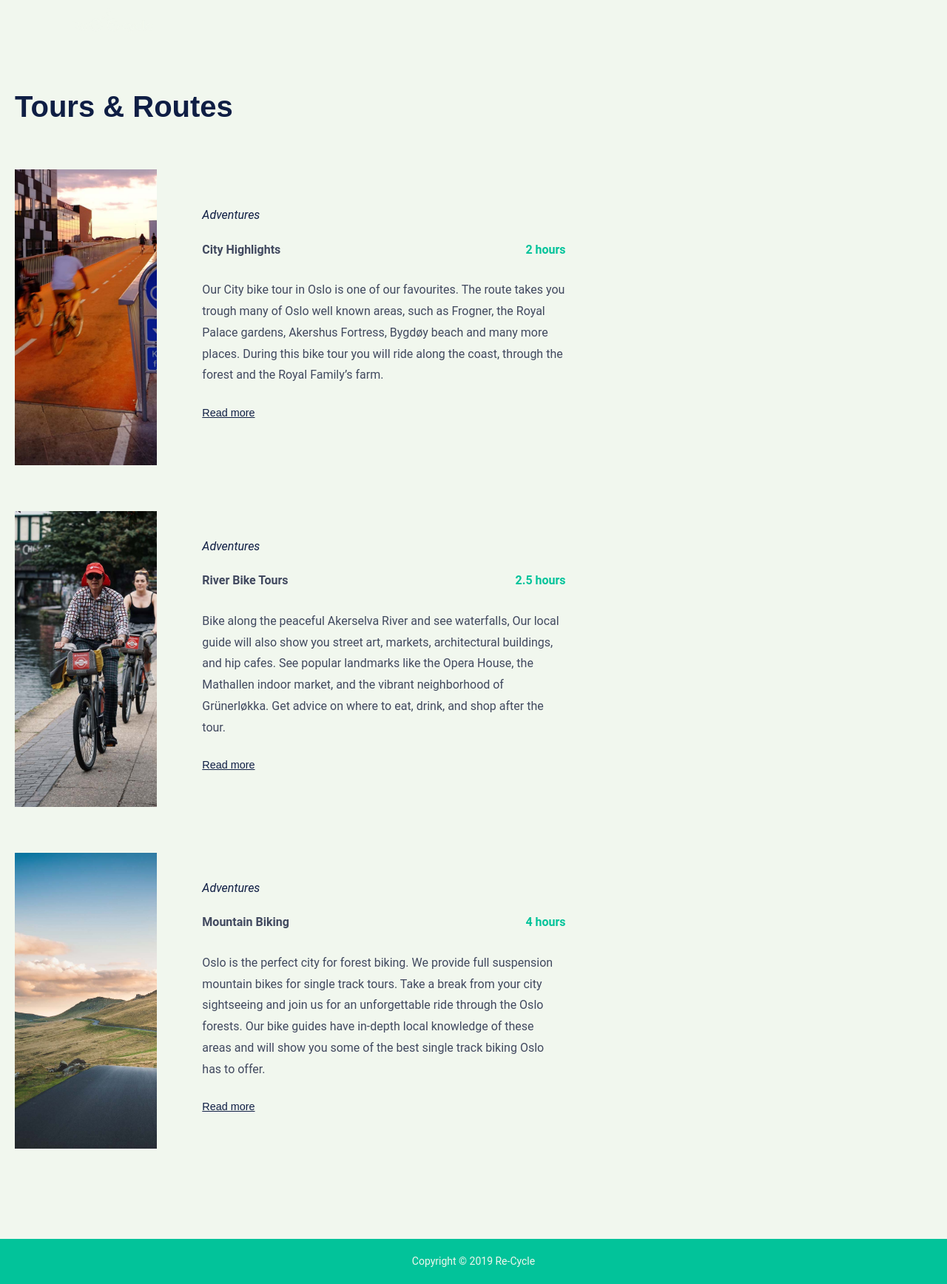
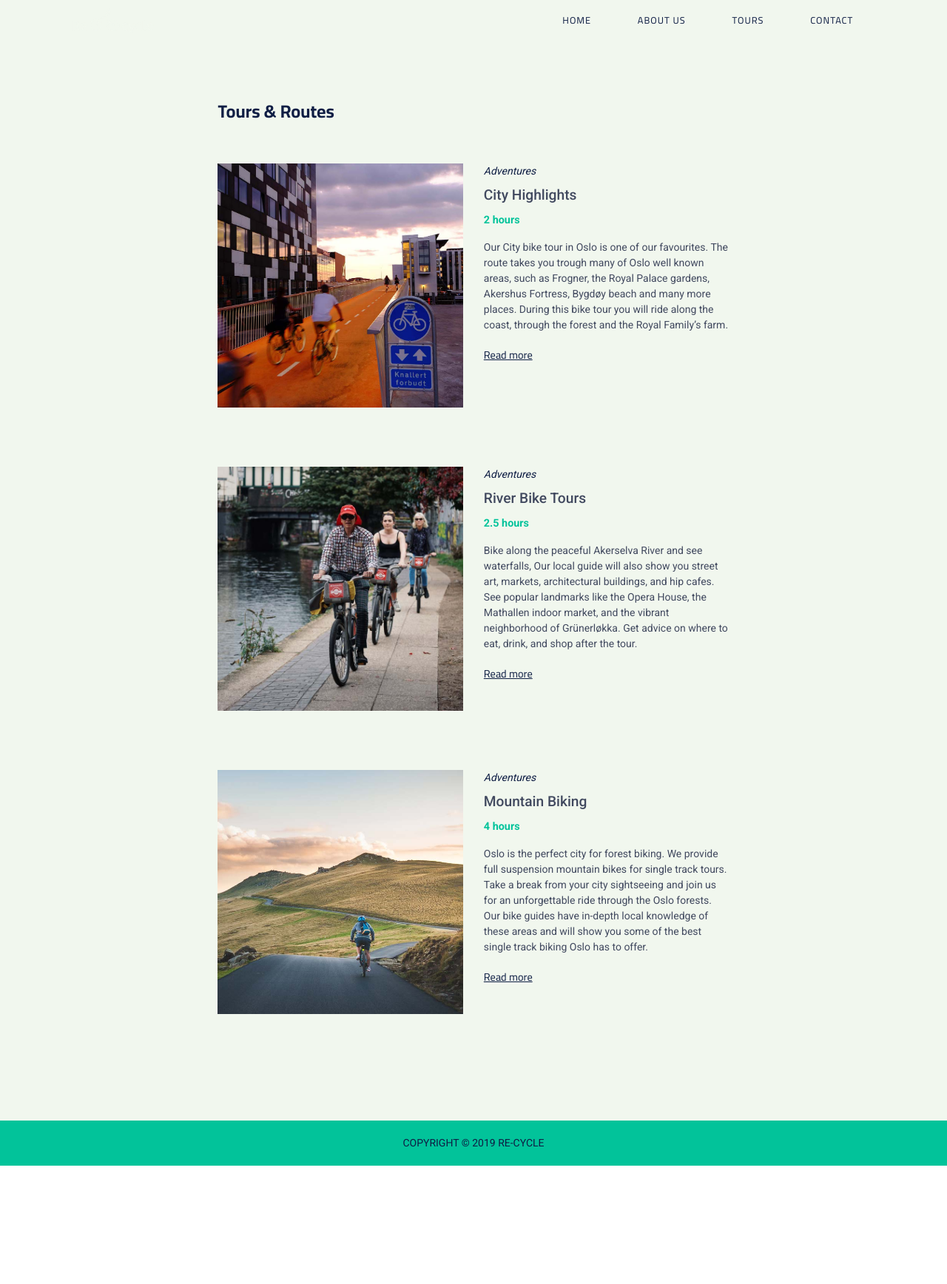
Before and after one commit to faridaalin/Recycle, a plain HTML site: page tours.html in a window 1280 px wide. Shown: the whole page at 74% size. After the commit the page ends 1576 px from the top, so only its background shows below. Drawn offline with Linux system fonts and the light colour scheme.

Commit message:
code clean up

```diff
--- a/stylesheet.css
+++ b/stylesheet.css
@@ -1,23 +1,44 @@
-*, html,
+*,
+html,
 body {
   box-sizing: border-box;
   padding: 0;
   margin: 0;
 }
 
+html {
+  height: 100%;
+}
+
+body {
+  font-family: "Roboto", sans-serif;
+  display: flex;
+  flex-direction: column;
+  min-height: 100%;
+}
 :root {
---clr-white: #F1F7EE;
+  --clr-white: #f1f7ee;
   --clr-green: #02c39a;
---clr-dark-blue: #0F1E44;
+  --clr-dark-blue: #0f1e44;
   --clr-text: #41495f;
 }
 
-body {
-    font-family: 'Roboto', sans-serif;
+main {
+  flex: 1;
 }
+
 
 img {
   width: 100%;
+}
+
+.img-container {
+  width: 100%;
+  height: 200px;
+  width: 100%;
+  background-size: cover;
+  background-position: center;
+  background-repeat: no-repeat;
 }
 
 h1,
@@ -28,12 +49,11 @@ h4 {
 }
 
 h1 {
-    font-family: 'Cairo', sans-serif;
+  font-family: "Cairo", sans-serif;
   padding-top: 2rem;
   padding-bottom: 2rem;
   font-size: 1.2rem;
 }
-
 
 h2 {
   font-size: 17px;
@@ -42,7 +62,7 @@ h2 {
 
 h3 {
   font-size: 15px;
-    font-family: 'Roboto', sans-serif;
+  font-family: "Roboto", sans-serif;
   font-weight: 400;
 }
 
@@ -57,10 +77,10 @@ p {
 
 a {
   text-decoration: none;
-    font-family: 'Cairo', sans-serif;
+  font-family: "Cairo", sans-serif;
   text-transform: uppercase;
   font-size: 25px;
-    color: var(--clr-green)
+  color: var(--clr-green);
 }
 
 .logo img {
@@ -74,20 +94,19 @@ a {
   margin-left: 2rem;
 }
 
-
 .btn-container {
   text-align: center;
 }
 
 .btn {
-
   border-radius: 3px;
-    padding: 10px 25px;
+  padding: 14px 33px;
   display: inline-block;
-    font-size: 0.8rem;
-    color: var(--clr-white);
-    border: 2px solid var(--clr-green);
+  font-size: 0.9rem;
+  color: var(--clr-dark-blue);
+  background: var(--clr-green);
   box-shadow: 0px 0px 2px var(--clr-green);
+  font-weight: 700;
 }
 
 .btn a {
@@ -95,12 +114,20 @@ a {
 }
 
 .btn:hover {
- background:var(--clr-green);
+  background: #078a6e;
+}
+.about-wrapper,
+.tour-wrapper,
+.contact-wrapper {
+  background: #f1f7ee;
+  padding: 0 5%;
+  padding-top: 4rem;
+  padding-bottom: 4rem;
 }
 
-
 /*NAV*/
-.header-home {
+.header-home,
+.header {
   background: transparent;
   position: fixed;
   top: 0;
@@ -126,13 +153,12 @@ a {
   z-index: 100;
 }
 
-
 .nav-links {
   text-align: center;
   padding-top: 7.5rem;
   display: none;
   list-style: none;
-    background: var(--clr-white);
+  background: #dfe4dc;
   transform: translateY(-47px);
   position: absolute;
   top: 0;
@@ -141,40 +167,31 @@ a {
   z-index: -10;
 }
 
-
-
 .nav-links a {
-    padding: 10% 0;
+  padding: 30px 0;
   display: block;
   margin: 0;
 }
 
-.toggle:checked+.mobile-menu+.nav-links {
+.toggle:checked + .mobile-menu + .nav-links {
   display: block;
 }
-.toggle:checked+.mobile-menu {
+.toggle:checked + .mobile-menu {
   color: var(--clr-green);
 }
-
-
 
 .nav-links a {
   clear: right;
   text-decoration: none;
-    color: var(--clr-green);
+  color: var(--clr-dark-blue);
   text-transform: uppercase;
   letter-spacing: 1px;
   font-size: 14px;
 }
-
 /*----END NAV-----*/
 
 
-
-
-
-/*---MAIN PAGE---*/
-
+/*---HOME---*/
 .image-bg {
   width: 100%;
   line-height: 1.5;
@@ -196,32 +213,31 @@ a {
 }
 
 .alpha-bg h1 {
-    color: var(--clr-white);
+  color: var(--clr-green);
   text-align: center;
+  text-transform: uppercase;
 }
-
 
 .alpha-bg p {
   padding-bottom: 1.5rem;
   font-size: 1rem;
-    font-weight: 100;
+  font-weight: 300;
   color: var(--clr-white);
   text-align: center;
 }
 
 .intro {
-    background: #F1F7EE;
+  background: #f1f7ee;
   padding: 6rem 20px;
 }
 
 .intro section p {
   line-height: 1.8;
-    font-weight: 100;
+  font-weight: 300;
 }
 .intro-header h2 {
   margin-bottom: 2rem;
 }
-
 
 .content-wrapper section {
   margin: 40px 0;
@@ -234,30 +250,28 @@ footer {
   padding: 20px 0;
 }
 
-
 footer p {
-    color: #F1F7EE;
+  color:var(--clr-dark-blue);
   text-align: center;
   margin: 0;
+  text-transform: uppercase;
+}
+footer {
+  margin-top: auto;
 }
 
-/*---END MAIN PAGE---*/
-
+/*---END HOME---*/
 
 
 
 /*---ABOUT US---*/
-
-.header .mobile-menu{
+.header .mobile-menu {
   color: var(--clr-green);
 }
 
-.about-wrapper, .tour-wrapper, .contact-wrapper {
-    background: #F1F7EE;
-    padding: 60px 20px;
-}
-
 .container {
+  max-width: 350px;
+  margin: 0 auto;
   display: -webkit-box;
   display: -ms-flexbox;
   display: flex;
@@ -277,67 +291,47 @@ footer p {
   width: 100%;
 }
 
-.bg-img-team {
-    background: url(images/team.jpg) no-repeat;
-    width: 100%;
-    line-height: 1.5;
-    background-size: cover;
-    height: 400px;
-    background-position: center;
+.about-wrapper .img-container {
+  background-image: url(images/team.jpg);
 }
-
 /*---END ABOUT US---*/
-
-
 
 
 
 /*---TOURS---*/
 .inner-container-bg {
-    background: #F1F7EE;
+  background: #f1f7ee;
 }
 
-.bg-img-city {
-    background: url(images/city-biking-small.jpg) no-repeat;
-    width: 100%;
-    line-height: 1.5;
-    background-size: cover;
-    height: 400px;
-    background-position: center;
+.tour-container:nth-child(2) .img-container {
+  background-image: url(images/city-biking-small.jpg);
 }
-
-.bg-img-river {
-    background: url(images/river-biking-small.jpg) no-repeat;
-    width: 100%;
-    line-height: 1.5;
-    background-size: cover;
-    height: 400px;
-    background-position: center;
+.tour-container:nth-child(3) .img-container {
+  background-image: url(images/river-biking-small.jpg);
 }
-
-.bg-img-mountain {
-    background: url(images/mountain-biking-small.jpg) no-repeat;
-    width: 100%;
-    line-height: 1.5;
-    background-size: cover;
-    height: 400px;
-    background-position: center;
-
+.tour-container:nth-child(4) .img-container {
+  background-image: url(images/mountain-biking-small.jpg);
+  background-position: right center;
 }
 
 .adventures {
-    color: #0F1E44;
+  color: #0f1e44;
   font-style: italic;
   padding-bottom: 0;
   margin-bottom: 0;
 }
 
 .card-title {
-    font-weight: 600;
+  font-weight: 500;
   margin-top: 0.5rem;
   margin-bottom: 1rem;
   display: flex;
-    justify-content: space-between;
+  flex-direction: column;
+}
+
+.card-title span {
+  font-size: 0.9rem;
+  padding-top: 0.5rem;
 }
 
 .time {
@@ -346,7 +340,7 @@ footer p {
 }
 
 .tour-container {
-    margin-bottom: 5%;
+  margin-bottom: 25%;
 }
 
 .tour-content {
@@ -358,9 +352,8 @@ footer p {
   margin-bottom: 30px;
 }
 
-
-.tour-content-right a {
-    color: #0F1E44;
+.content-container a {
+  color: #0f1e44;
   text-decoration: underline;
   font-size: 0.9rem;
   text-transform: inherit;
@@ -369,11 +362,9 @@ footer p {
 
 
 
-
 /*---CONTACT---*/
 .contact-wrapper {
-    background: #F1F7EE;
-    padding-bottom: 30%;
+  background: #f1f7ee;
 }
 
 .inner-container {
@@ -383,7 +374,6 @@ footer p {
   height: 100%;
   width: 100%;
 }
-
 
 .contact-flex {
   display: -webkit-box;
@@ -398,13 +388,11 @@ footer p {
   font-size: 13px;
 }
 
-
 .inner-contact-title {
-    font-size: 1.6em;
+  font-size: 0.9rem;
   padding-bottom: 5%;
   font-weight: 500;
 }
-
 
 .inner-contact-title .adress {
   margin-top: 20%;
@@ -412,17 +400,19 @@ footer p {
 
 form {
   width: 100%;
+
 }
 
 .contact-info {
   font-size: 0.7rem;
 }
-.contact-info p{
+.contact-info p {
   margin: 0;
+  font-size: 0.7rem;
 }
 .txt-form {
   font-size: 0.8rem;
-    border: 1px solid #0F1E44;
+  border: 1px solid #0f1e44;
   margin: 15px 0;
   padding: 12px 6px;
   border-radius: 3px;
@@ -446,14 +436,13 @@ textarea {
   background: none;
   outline: none;
   margin-top: 6px;
-
 }
-
 
 .btn-form {
   color: var(--clr-dark-blue);
   width: 100%;
   text-align: center;
+  padding: 7px 33px;
 }
 
 .inner-contact-form div {
@@ -462,14 +451,107 @@ textarea {
 /*--END CONTACT--*/
 
 
+
+
+
+@media only screen and (min-width: 600px) {
+
+  .img-container {
+    height: 330px;
+  }
+  h1 {
+    font-size: 1.5rem;
+  }
+  h2 {
+    font-size: 22px;
+  }
+  h3 {
+    font-size: 18px;
+  }
+
+  .alpha-bg p {
+    padding-bottom: 5.5rem;
+  }
+
+  .outer-section,
+  .img-content,
+  .section-title,
+  .container {
+    max-width: 580px;
+    margin: 0 auto;
+  }
+
+  .section-title {
+    margin-top: 3rem;
+  }
+
+  .tour-container {
+    padding-bottom: 5rem;
+  }
+
+
+  .img-content p {
+    width: 76%;
+    margin: 0 auto;
+  }
+
+  .container {
+    flex-direction: row;
+    align-items: flex-start;
+    justify-content: space-between;
+  }
+
+  .tour-container {
+    justify-content: space-between;
+  }
+
+  .adventures {
+    margin-top: 0;
+  }
+
+  .img-container,
+  .tour-container .content-container,
+  .inner-container-2 {
+    width: 48%;
+  }
+
+  .content-right {
+    margin-top: 0;
+  }
+
+  /*Contact*/
+
+  .inner-container {
+    flex-direction: column;
+    align-items: baseline;
+    width: 30%;
+  }
+  .txt-form:nth-child(1) {
+    margin-top: 0;
+  }
+  form {
+    width: 300px;
+    margin-right: 41%;
+  }
+
+  .contact-info {
+    padding-bottom: 1rem;
+  }
+}
+
+
 @media only screen and (min-width: 850px) {
+
+    .alpha-bg .img-content p {
+    width: 57%;
+  }
 
   nav {
     max-width: 90%;
     padding: 1.5% 0 0;
     margin: 0 auto;
     display: flex;
-        justify-content: space-between;
+    justify-content: flex-end;
     align-items: center;
     height: 100%;
     padding: 0;
@@ -477,28 +559,43 @@ textarea {
 
   .logo {
     margin-top: 0;
+    margin-right: auto;
   }
   .nav-links {
+    position: inherit;
+    transform: inherit;
+    background: transparent;
     margin-top: 0;
     padding-top: 0;
     display: flex;
     justify-content: space-evenly;
     align-items: center;
     width: 45%;
+    z-index: 1001;
+  }
+  .header-home .nav-links a {
+    color: var(--clr-white);
+  }
+
+  .header {
+    background: var(--clr-white);
   }
   .nav-links a {
     font-size: 0.8rem;
+    padding: 0;
+  }
 
-    }
   .nav-links li {
-        border-bottom-color: transparent;
+    border-bottom: 2px solid transparent;
     font-size: 0.8rem;
+    padding-bottom: 0.3rem;
   }
 
   li:hover {
-        border-bottom-color: #F1F7EE;
+    border-bottom-color: var(--clr-green);
     transition: border-bottom 0.5s ease-in-out;
   }
+
   .mobile-menu {
     display: none;
   }
@@ -511,33 +608,43 @@ textarea {
     width: 80%;
   }
 
-        /*--ABOUT US --*/
-        .inner-container-1,
-        .inner-container-2 {
-            width: 80%;
+  .btn-container .btn {
+    padding: 9px 24px;
+    font-size: 13px;
   }
 
-        .content-right {
-            height: 400px;
+  .section-title {
+    padding-top: 4rem;
+    padding-bottom: 3rem;
+  }
+  .alpha-bg .img-content {
+    max-width: 810px;
+  }
+
+
+  .alpha-bg h1 {
+    font-size: 1.5rem;
+  }
+
+
+  /*--ABOUT US --*/
+
+  .about-wrapper .img-container {
+    width: 50%;
+  }
+
+  .inner-container-2 {
+    width: 48%;
   }
 
   .content-right p {
-            padding: 5% 2% 2% 3%;
     line-height: 2;
-            font-size: 1.2em;
+    margin-top: 0;
   }
-
 
   .tour-content-right {
     height: 600px;
   }
-
-        .tour-title,
-        .about-title,
-        .contact-title {
-            font-size: 2.5em;
-        }
-
 
   /*---CONTACT---*/
   .contact-flex {
@@ -558,223 +665,65 @@ textarea {
     height: 100vh;
   }
 
+  .intro {
+    padding-left: 0;
+    padding-right: 0;
+  }
+
   .content-wrapper {
-            display: -webkit-box;
-            display: -ms-flexbox;
     display: flex;
-            -webkit-box-orient: horizontal;
-            -webkit-box-direction: normal;
-                -ms-flex-direction: row;
     flex-direction: row;
+    justify-content: space-between;
+    align-items: center;
+  }
+
+  .content-wrapper div {
+    width: 46%;
   }
 
   .intro-header h1 {
     margin-bottom: 0.5em;
   }
-
-        .btn {
-            padding: 12px 24px;
-            font-size: 16px;
-        }
-
 }
 
 
-
 @media only screen and (min-width: 1000px) {
-
   .logo {
     left: 200px;
   }
 
-    /*MAIN PAGE---*/
-    .outer-section {
-        width: 80%;
+  .outer-section, .container
+  .img-content,
+  .section-title,
+  .container {
+    max-width: 60%;
     margin: 0 auto;
-        padding: 30px 0;
   }
 
   .img-content {
     width: 60%;
-        margin: 0 auto;
     padding: 10% 0 5% 0;
+  }
 
+
+  .intro section p,
+  .content-right p,
+  .contact-info p {
+    font-size: 0.8rem;
+  }
+  .inner-contact-title {
+    font-size: 0.9rem;
+    font-weight: 500;
   }
 
   .content-wrapper h3 {
     text-align: left;
   }
-
-    .btn {
-        font-size: 20px;
-        padding: 15px 34px;
+  .card-title {
+    font-size: 1.2rem;
   }
-
-    footer {
-        text-align: center;
-    }
-
-
-    /*--ABOUT US --*/
-    .container {
-        -webkit-box-orient: horizontal;
-        -webkit-box-direction: normal;
-            -ms-flex-direction: row;
-                flex-direction: row;
-        -webkit-box-align: normal;
-            -ms-flex-align: normal;
-                align-items: normal;
-        width: 65%
-    }
-
-    .bg-img-team {
-        background: url(images/team-big.jpg) no-repeat;
-        width: 100%;
-        line-height: 1.5;
-        background-size: cover;
-        height: 400px;
-        background-position: center center;
-
-    }
-
-    .inner-container-2 {
-        display: -webkit-box;
-        display: -ms-flexbox;
-        display: flex;
-        -webkit-box-align: center;
-            -ms-flex-align: center;
-                align-items: center;
-        -webkit-box-pack: center;
-            -ms-flex-pack: center;
-                justify-content: center;
-    }
-
-    .content-right {
-        display: -webkit-box;
-        display: -ms-flexbox;
-        display: flex;
-        -webkit-box-align: center;
-            -ms-flex-align: center;
-                align-items: center;
-        -webkit-box-pack: center;
-            -ms-flex-pack: center;
-                justify-content: center;
-    }
-
-    .content-right p {
-        padding: 5% 5%;
-        line-height: 1.8;
-        font-size: 1.1em;
-    }
-
-    /*---TOURS---*/
-    .tour-title {
-        padding: 5% 0 0 0;
-    }
-
-
-    .bg-img-city {
-        background: url(images/city-biking-big.jpg) no-repeat;
-        width: 100%;
-        line-height: 1.5;
-        background-size: cover;
-        height: 400px;
-        background-position: center;
-    }
-
-    .bg-img-river {
-        background: url(images/river-biking-big.jpg) no-repeat;
-        width: 100%;
-        line-height: 1.5;
-        background-size: cover;
-        height: 400px;
-        background-position: center;
-    }
-
-    .bg-img-mountain {
-        background: url(images/mountain_biking_big.jpg) no-repeat;
-        width: 100%;
-        line-height: 1.5;
-        background-size: cover;
-        height: 400px;
-        background-position: center;
-
-    }
-
-    .city-mobile,
-    .river-mobile,
-    .mountain-mobile {
-        display: none;
-    }
-
-    .city-desktop,
-    .river-desktop,
-    .mountain-desktop {
-        display: block;
-    }
-
-    .tour-container {
-        margin-top: 5%;
-    }
-
-    .tour-content-right {
-        display: block;
-        padding: 0 10%;
-    }
-
-    .tour-content-right p {
-        padding: 0;
-        font-size: 1em;
-        padding-bottom: 2%;
-    }
-
-    .tour-content-right-city,
-    .tour-content-right-river,
-    .tour-content-right-mountain {
-        height: auto;
-    }
-
-
-    .adventures,
-    .time {
-        font-size: 1em;
-    }
-
-    .card-title {
-        font-size: 1.5em;
-
-
-    }
-
-    .tour-container-reverse {
-        -webkit-box-orient: horizontal;
-        -webkit-box-direction: reverse;
-            -ms-flex-direction: row-reverse;
-                flex-direction: row-reverse;
-    }
-
 
   .tour-content-right a {
     padding: 0;
-
-    }
-
-
-    /*----CONTACT----*/
-
-    .contact-flex {
-        display: block;
-    }
-
-    .txt-form {
-        width: 500px;
-    }
-
-    .contact-info-container {
-        margin: 20px;
-    }
-
-    .btn-form {
-        border-radius: 5px;
   }
 }
--- a/tours.html
+++ b/tours.html
@@ -8,14 +8,14 @@
     <meta name="description" content="This webiste offers guided cyling tours in Oslo">
     <meta name="keywords" content="cycling, exploring, adventure, Norway, Oslo">
     <meta name="author" content="Farida Alin">
-    <link href="https://fonts.googleapis.com/css?family=Barlow:300i,400,500|Ubuntu:500,700&display=swap"
-        rel="stylesheet">
+    <link href="https://fonts.googleapis.com/css2?family=Cairo:wght@400;600;700;900&family=Roboto:wght@100;300;400;500;700&display=swap" rel="stylesheet">
+    <link href="https://fonts.googleapis.com/css2?family=Roboto:wght@100;300;400;500;700&display=swap" rel="stylesheet">
     <link rel="stylesheet" href="stylesheet.css" type="text/css">
     <title>Tours</title>
 </head>
 
 <body>
-    <header class="header-home header">
+    <header class="header">
         <nav class="nav-bar">
             <div class="logo">
                 <img src="images/logo-re-cycle-v2.png" alt="Recycle logo">
@@ -40,12 +40,9 @@
 
 
         <section class="container tour-container ">
-            <div class="inner-container-1">
-                <div class="bg-img-city">
-                </div>
+                <div class="img-container">
             </div>
-            <div class="inner-container-2 inner-container-bg">
-                <div class="content-right tour-content-right tour-content-right-city">
+                <div class="content-container">
                     <p class="adventures">Adventures</p>
                     <p class="card-title">City Highlights <span class="time">2 hours</span></p>
                     <p class="tour-content">
@@ -54,20 +51,16 @@
                         many more places.
                         During this bike tour you will ride along the coast, through the forest and the Royal Family’s
                         farm. </p>
+                            <a href="">Read more</a>
+                </div>
 
-                            <a href="">Read more</a>
-
-                </div>
-            </div>
         </section>
 
         <section class="container tour-container reverse">
-            <div class="inner-container-1">
-                <div class="bg-img-river">
+                <div class="img-container">
                 </div>
-            </div>
-            <div class="inner-container-2 inner-container-bg">
-                <div class="content-right tour-content-right tour-content-right-river">
+
+                <div class="content-container">
                     <p class="adventures">Adventures</p>
                     <p class="card-title">River Bike Tours<span class="time">2.5 hours</span></p>
                     <p class="tour-content">Bike along the peaceful Akerselva River and see waterfalls, Our local guide
@@ -77,16 +70,13 @@
                     </p>
                         <a href="">Read more</a>
                 </div>
-            </div>
         </section>
 
         <section class="container tour-container">
-            <div class="inner-container-1">
-                <div class="bg-img-mountain">
+                <div class="img-container">
                 </div>
-            </div>
-            <div class="inner-container-2 inner-container-bg">
-                <div class="content-right tour-content-right tour-content-right-mountain">
+
+                <div class="content-container">
                     <p class="adventures">Adventures</p>
                     <p class="card-title">Mountain Biking <span class="time">4 hours</span></p>
                     <p class="tour-content">Oslo is the perfect city for forest biking. We provide full suspension
@@ -96,7 +86,6 @@
                     </p>
                         <a class="read-more" href="">Read more</a>
                 </div>
-            </div>
         </section>
 
     </main>
```
Also changed, not shown: about.html (+6 -8 lines), contact.html (+4 -4 lines), index.html (+11 -12 lines). Lines whose indentation alone changed are shown as unchanged.
